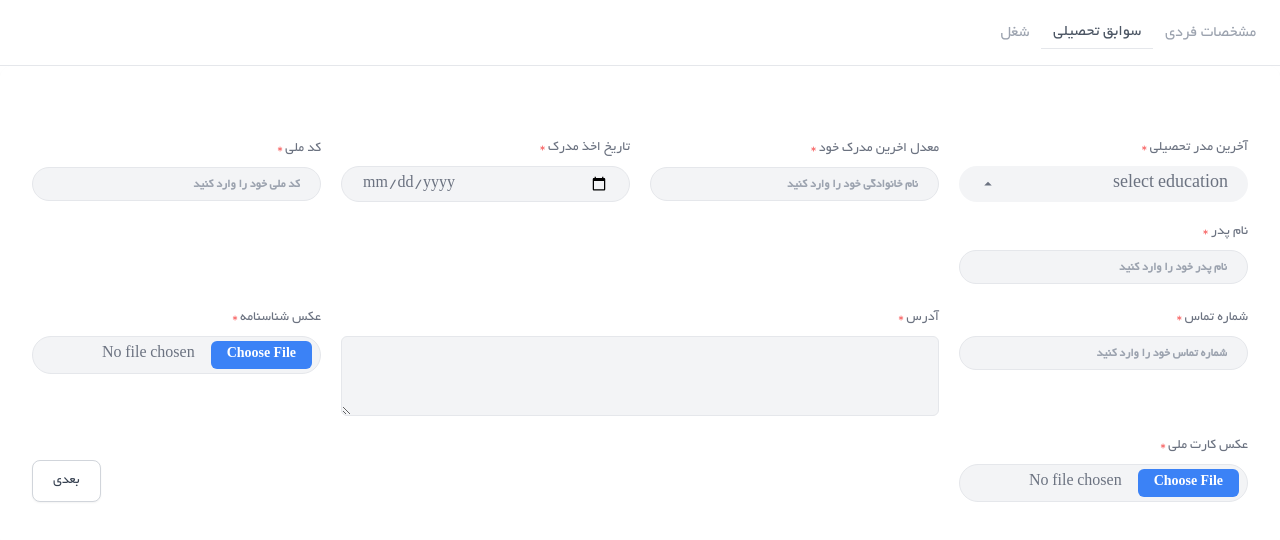
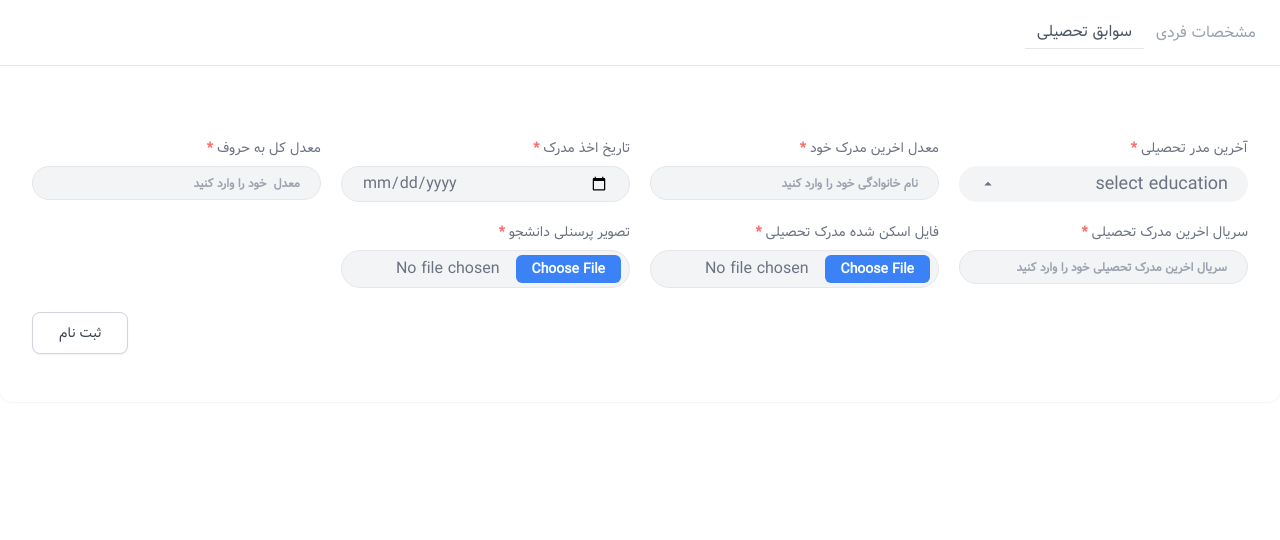
Before and after one commit to Hamed-Ebrahimii/form-register, a React (Vite) app: page /education in a window 1280 px wide. Shown: the top 540 px of the page. Built offline with nearby package versions, Linux system fonts and the light colour scheme.

Commit message:
add form

```diff
--- a/package.json
+++ b/package.json
@@ -10,15 +10,18 @@
     "preview": "vite preview"
   },
   "dependencies": {
+    "@hookform/resolvers": "^3.3.4",
     "@tanstack/react-query": "^5.29.2",
     "animejs": "^3.2.2",
     "axios": "^1.6.8",
     "json-server": "^1.0.0-alpha.23",
     "react": "^18.2.0",
     "react-dom": "^18.2.0",
+    "react-hook-form": "^7.51.3",
     "react-icons": "^5.1.0",
     "react-multi-date-picker": "^4.4.1",
-    "react-router-dom": "^6.22.3"
+    "react-router-dom": "^6.22.3",
+    "zod": "^3.22.5"
   },
   "devDependencies": {
     "@types/animejs": "^3.1.12",
--- a/src/component/dropDown/type/index.d.ts
+++ b/src/component/dropDown/type/index.d.ts
@@ -11,7 +11,7 @@ interface Iprops extends HTMLAttributes<HTMLDivElement> {
     checkBox? : boolean,
     data? : string[]
     searchData? : ISearch
-    name : "name" | "website" | "company" | "phone" | "city" | "job" | "education",
+    name : "name" | "website" | "company" | "phone" | "city" | "job" | "education" | "militaryService",
     lable : string
     requier? : boolean
 
@@ -24,4 +24,5 @@ interface ISearch  {
     city : string,
     job : stringو
     education : string
+    militaryService
 }
--- a/src/component/form/component/input.tsx
+++ b/src/component/form/component/input.tsx
@@ -11,7 +11,7 @@ interface Iprops
 }
 const Input = (props: Iprops) => {
   return (
-    <div className="w-full flex flex-col items-start justify-center gap-2">
+    <div className="w-full flex flex-col items-start justify-center self-start gap-2">
       <label
         className="text-sm text-gray-500 font-medium"
         htmlFor={props.htmlFor}
--- a/src/component/form/index.tsx
+++ b/src/component/form/index.tsx
@@ -1,17 +1,11 @@
 import Input from "./component/input";
-import DatePicker from "react-multi-date-picker";
-import persian from "react-date-object/calendars/persian";
-import persian_fa from "react-date-object/locales/persian_fa";
-import InputIcon from "react-multi-date-picker/components/input_icon";
 import DropDown from "../dropDown";
 import { useState } from "react";
 import { ISearch } from "../dropDown/type";
 import { useQuery } from "@tanstack/react-query";
 import { getAllCity } from "../../api/getAllCity";
-import { getAllJob } from "../../api/getAllJob";
-import { getAllEducation } from "../../api/getAllEducation";
-import Tab from "../Tab";
 import { Link } from "react-router-dom";
+import { IoMdArrowDropdown } from "react-icons/io";
 const Form = () => {
   const [search, setSearch] = useState<ISearch>({
     city: "",
@@ -21,22 +15,16 @@ const Form = () => {
     website: "",
     job: "",
     education: "",
+    militaryService : ''
   });
   const { data: city } = useQuery({
     queryKey: ["city"],
     queryFn: getAllCity,
   });
-  const { data: job } = useQuery({
-    queryKey: ["job"],
-    queryFn: getAllJob,
-  });
-  const { data: education } = useQuery({
-    queryKey: ["education"],
-    queryFn: getAllEducation,
-  });
 
+  const [showAccordion, setShowAccordion] = useState(false);
   return (
-    <form className=" w-full rounded-xl px-8 py-12  shadow-sm ">
+    <form className=" w-full rounded-xl px-8 py-12 ">
       <section className="w-full grid grid-cols-4 gap-5 mt-6">
         <Input
           htmlFor="name"
@@ -75,6 +63,29 @@ const Form = () => {
           placeholder="نام پدر خود را وارد کنید"
           id="fatherName"
         />
+        <DropDown
+          fnData={() => {}}
+          lable="وضیعت نظام وظیفه"
+          requier
+          name="militaryService"
+          data={["معافیت پزشکی", "معافیت تحصیلی", "مشمول", "پایان خدمت"]}
+        />
+        <div className="col-span-2 col-start-3 row-start-2">
+          <div className="w-full flex flex-col items-start justify-center gap-2">
+            <label
+              className="text-sm text-gray-500 font-medium"
+              htmlFor={"address"}
+            >
+              آدرس
+              <span className="text-red-400 font-bold"> *</span>
+            </label>
+            <textarea
+              rows={3}
+              maxLength={1000}
+              className="border w-full max-h-20 bg-gray-100 border-gray-200 rounded-md py-1 px-5 outline-none placeholder:text-gray-400 text-gray-500 placeholder:text-xs placeholder:font-semibold"
+            />
+          </div>
+        </div>
       </section>
       <section className="w-full grid grid-cols-4 gap-5 mt-6 items-start">
         <DropDown
@@ -95,22 +106,7 @@ const Form = () => {
           type="text"
           id="phone"
         />
-        <div className="col-span-2">
-          <div className="w-full flex flex-col items-start justify-center gap-2">
-            <label
-              className="text-sm text-gray-500 font-medium"
-              htmlFor={"address"}
-            >
-              آدرس
-              <span className="text-red-400 font-bold"> *</span>
-            </label>
-            <textarea
-              rows={3}
-              maxLength={1000}
-              className="border w-full max-h-20 bg-gray-100 border-gray-200 rounded-md py-1 px-5 outline-none placeholder:text-gray-400 text-gray-500 placeholder:text-xs placeholder:font-semibold"
-            />
-          </div>
-        </div>
+
         <Input
           lable="عکس شناسنامه"
           htmlFor="certificate"
@@ -125,20 +121,68 @@ const Form = () => {
           type="file"
           requier
         />
-        <Link to={'/education'} className="col-start-4 justify-self-end self-end">
+      </section>
+      <section className="w-full">
+        <div className="w-full flex items-center justify-between mt-7 border-b py-5">
+          <h1 className="text-2xl font-semibold text-gray-700">مشخصات پدر</h1>
+          <button
+            onClick={() => setShowAccordion(!showAccordion)}
+            type="button"
+            className={`${showAccordion && "rotate-180"}`}
+          >
+            <IoMdArrowDropdown className="text-xl font-medium text-gray-500 " />
+          </button>
+        </div>
+        {showAccordion && (
+          <section className="w-full grid grid-cols-4 gap-5 mt-6 items-start">
+            <Input
+              htmlFor="fatherName"
+              lable="نام"
+              requier
+              placeholder="نام پدر را وارد کنید"
+              type="text"
+              id="fatherName"
+            />
+            <Input
+              htmlFor="bearthDate"
+              lable="تاریخ تولد"
+              requier
+              placeholder="تاریخ تولد خود را وارد کنید"
+              type="date"
+              id="bearthDate"
+            />
+            <Input
+              htmlFor="phone"
+              lable="شماره تماس"
+              requier
+              placeholder="شماره تماس خود را وارد کنید"
+              type="text"
+              id="phone"
+            />
+              <Input
+              htmlFor="phone"
+              lable="کد ملی"
+              requier
+              placeholder="کد ملی پدر  خود را وارد کنید"
+              type="text"
+              id="phone"
+            />
+          </section>
+        )}
+      </section>
+      <div className="flex justify-end">
+        <Link
+          to={"/education"}
+          className="col-start-4 justify-self-end self-end"
+        >
           <button
             type="button"
-            className="rounded-lg border border-gray-300 bg-white px-5 py-2.5 text-center text-sm font-medium text-gray-700 shadow-sm transition-all hover:bg-gray-100 focus:ring focus:ring-gray-100 disabled:cursor-not-allowed disabled:border-gray-100 disabled:bg-gray-50 disabled:text-gray-400"
+            className=" mt-7 rounded-lg border border-gray-300 bg-white px-5 py-2.5 text-center text-sm font-medium text-gray-700 shadow-sm transition-all hover:bg-gray-100 focus:ring focus:ring-gray-100 disabled:cursor-not-allowed disabled:border-gray-100 disabled:bg-gray-50 disabled:text-gray-400"
           >
             بعدی
           </button>
         </Link>
-      </section>
-      <section>
-        <div className="w-full flex items-center">
-
-        </div>
-      </section>
+      </div>
     </form>
   );
 };
--- a/src/component/formEducation/index.tsx
+++ b/src/component/formEducation/index.tsx
@@ -31,77 +31,44 @@ const FormEducation = () =>{
           />
           <Input
             htmlFor="code"
-            lable="کد ملی"
+            lable="معدل کل به حروف"
             requier
-            placeholder="کد ملی خود را وارد کنید"
+            placeholder="معدل  خود را وارد کنید"
             type="text"
             id="code"
           />
           <Input
             htmlFor="fatherName"
-            lable="نام پدر"
+            lable="سریال اخرین مدرک تحصیلی"
             requier
-            placeholder="نام پدر خود را وارد کنید"
+            placeholder="سریال اخرین مدرک تحصیلی خود را وارد کنید"
             id="fatherName"
           />
-        </section>
-        <section className="w-full grid grid-cols-4 gap-5 mt-6 items-start">
-          {/* <DropDown
-            requier
-            lable="محل تولد"
-            fnData={() => {}}
-            name="city"
-            searchData={search}
-            setSearchValue={setSearch}
-            data={city?.data.map((item) => item.name)}
-          /> */}
-
-          <Input
-            htmlFor="phone"
-            lable="شماره تماس"
-            requier
-            placeholder="شماره تماس خود را وارد کنید"
-            type="text"
-            id="phone"
-          />
-          <div className="col-span-2">
-            <div className="w-full flex flex-col items-start justify-center gap-2">
-              <label
-                className="text-sm text-gray-500 font-medium"
-                htmlFor={"address"}
-              >
-                آدرس
-                <span className="text-red-400 font-bold"> *</span>
-              </label>
-              <textarea
-                rows={3}
-                maxLength={1000}
-                className="border w-full max-h-20 bg-gray-100 border-gray-200 rounded-md py-1 px-5 outline-none placeholder:text-gray-400 text-gray-500 placeholder:text-xs placeholder:font-semibold"
-              />
-            </div>
-          </div>
-          <Input
-            lable="عکس شناسنامه"
+             <Input
+            lable="فایل اسکن شده مدرک تحصیلی"
             htmlFor="certificate"
             id="certificate"
             type="file"
             requier
           />
           <Input
-            lable="عکس کارت ملی"
+            lable="تصویر پرسنلی دانشجو"
             htmlFor="certificate"
             id="certificate"
             type="file"
             requier
           />
-          <Link to={'/education'} className="col-start-4 justify-self-end self-end">
+        </section>
+        <section className="w-full grid grid-cols-4 gap-5 mt-6 items-start">
+
+
             <button
               type="button"
-              className="rounded-lg border border-gray-300 bg-white px-5 py-2.5 text-center text-sm font-medium text-gray-700 shadow-sm transition-all hover:bg-gray-100 focus:ring focus:ring-gray-100 disabled:cursor-not-allowed disabled:border-gray-100 disabled:bg-gray-50 disabled:text-gray-400"
+              className="rounded-lg border col-start-4 justify-self-end self-end w-1/3 border-gray-300 bg-white px-5 py-2.5 text-center text-sm font-medium text-gray-700 shadow-sm transition-all hover:bg-gray-100 focus:ring focus:ring-gray-100 disabled:cursor-not-allowed disabled:border-gray-100 disabled:bg-gray-50 disabled:text-gray-400"
             >
-              بعدی
+              ثبت نام
             </button>
-          </Link>
+
         </section>
       </form>
     )
--- a/src/index.css
+++ b/src/index.css
@@ -1,6 +1,6 @@
 @font-face {
   font-family: 'yekan';
-  src: url('/font/Yekan.ttf');
+  src: url('/font/Dirooz-FD.woff');
 }
 @tailwind base;
 @tailwind components;
--- a/src/layout/header/index.tsx
+++ b/src/layout/header/index.tsx
@@ -12,10 +12,7 @@ const Header = () =>{
           path: "/education",
           name: "سوابق تحصیلی",
         },
-        {
-          path: "/job",
-          name: "شغل",
-        },
+
       ];
 
     return(
--- /dev/null
+++ b/src/validation/registerFormValidation.ts
@@ -0,0 +1,15 @@
+import { z } from "zod";
+
+export const profileFormValidation = z.object({
+    name : z.string({required_error : 'نام نمیتواند خالی باشد'}).min(2, 'نام شما باید حداقل دو حرف باشد'),
+    family : z.string({required_error : 'نام خانوادگی نمیتواند خالی باشد'}).min(2, 'نام خانوادگی شما باید حداقل دو حرف باشد'),
+    dateOfBirth : z.string({required_error : 'لطفا تاریخ تولد خود را انتخاب کنید'}).min(10 , 'تاریخ وارد شده معتبر نیست'),
+    nationalCode : z.string({required_error : 'کد ملی نمیتواند خالی باشد'}).min(11 , 'کد ملی باید 11 رقم باشد').max(11 , 'کد ملی نمیتواند بیشتر از 11 رقم باشد'),
+    phone : z.string({required_error : 'شماره تماس نمیتواند خالی باشد'}).min(11 , 'شماره تماس باید 11 رقم باشد').startsWith('09' , 'شماره تماس معتبر نیست').max(11 , 'شماره تماس نباید بیشتر از 11 رقم باشد '),
+    fatherName  : z.string({required_error : 'نام پدر نمیتواند خالی باشد'}).min(3 , 'نام پدر حداقل باید 3 حرف باشد'),
+    militaryService : z.string({required_error : 'لطفا وظیعت نظام وظیفه را انتخاب کنید '}),
+    address : z.string({required_error : 'آدرس نمیتواند خالی باشد'}).min(10 , 'آدرس معتبر نمیباشد'),
+    placeOfBirth : z.string({required_error : 'لطفا محل تولد خود را انتخاب کنید'}),
+    BirthCertificatePhoto : z.instanceof(File).refine(file => file.type !== 'jpeg' , 'لطفا  عکس را آپلود کنید'),
+
+})
```
Also changed, not shown: public/font/Dirooz-FD.woff (added), 1 other file (tests, documents, lock files or other folders).
